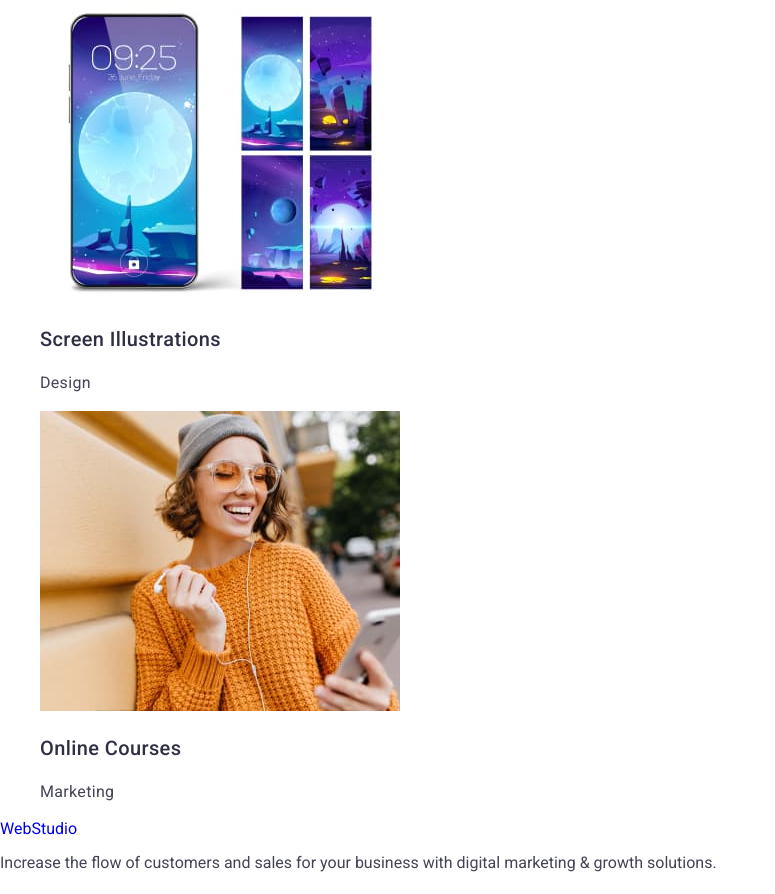
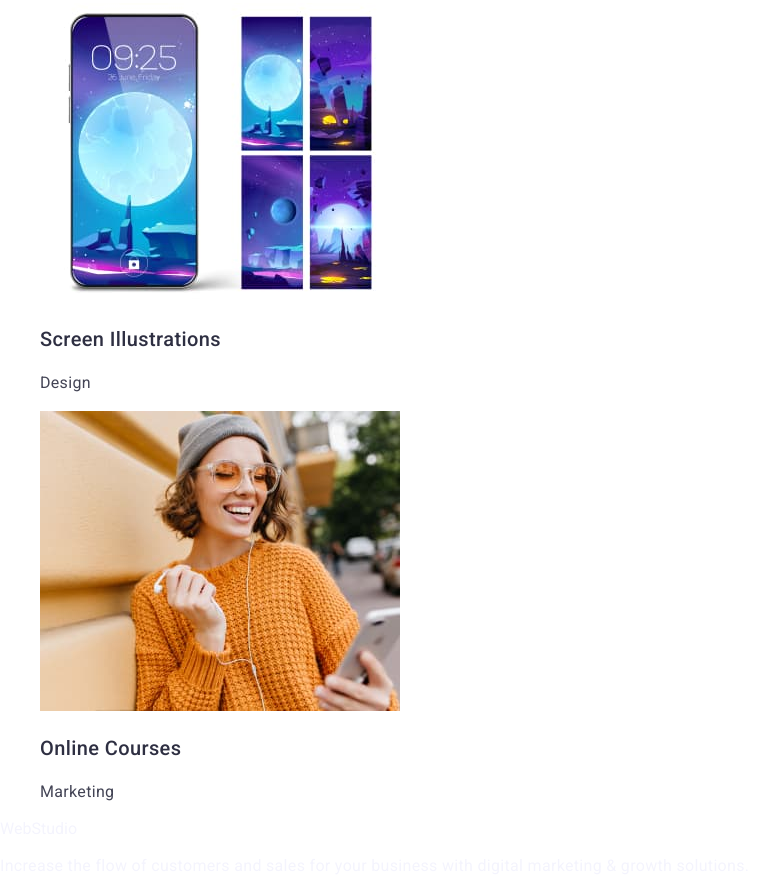
Before and after one commit to OlesiaRui/goit-markup-hw-02, a plain HTML site: page index.html in a window 1280 px wide. Shown: the part 4331-5225 px from the top of the page, without its empty margins (0-775 px from the left). Drawn offline with nearby package versions, Linux system fonts and the light colour scheme.

Commit message:
add murkup

```diff
--- a/css/styles.css
+++ b/css/styles.css
@@ -135,12 +135,15 @@ background-color: #404bbf;
    letter-spacing: 0.02em;
    color: #434455;
  }
-.footer-logo {
-  font-family: "Raleway", sans-serif;
- font-weight: 700;
- font-size: 18px;
-line-height: 1.17;
- letter-spacing: 0.03em;
-text-transform: uppercase;
-color: #4D5AE5;
-}
+
+ .footer-logo-studio {
+   color: #F4F4FD;
+ }
+
+ .footer-text {
+   font-weight: 400;
+   font-size: 16px;
+   line-height: 1.5;
+   letter-spacing: 0.02em;
+   color: #F4F4FD;
+ }
--- a/index.html
+++ b/index.html
@@ -203,10 +203,10 @@
 
     <footer class="footer">
       <div class="container">
-        <a class="logo_f" href="./index.html"
-          >Web<span class="logo-footer">Studio</span></a
+        <a class="footer-logo-studio" href="./index.html"
+          >Web<span class="footer-logo-studio">Studio</span></a
         >
-        <p class="p_footer">
+        <p class="footer-text">
           Increase the flow of customers and sales for your business with
           digital marketing & growth solutions.
         </p>
```
